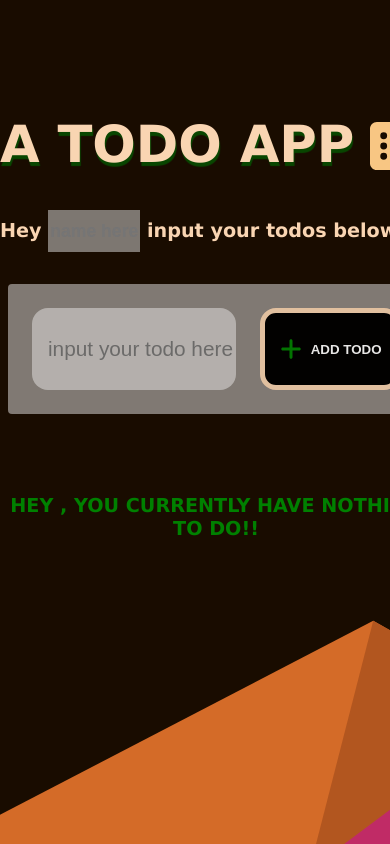
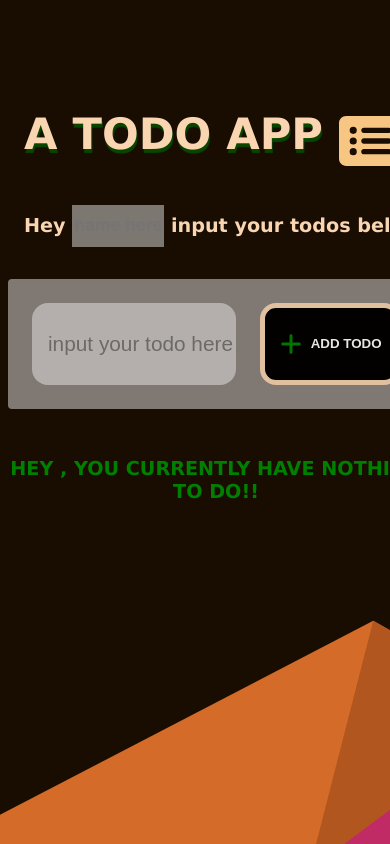
Before and after one commit to Oreolion/AppwithVue, a Vue app: page / in a window 390 px wide. Shown: the top 844 px of the page. Built offline with nearby package versions, Linux system fonts and the light colour scheme.

Commit message:
add css styles

```diff
--- a/src/components/Todo.vue
+++ b/src/components/Todo.vue
@@ -197,6 +197,7 @@ export default {
   gap: 1rem;
   white-space: nowrap;
   max-width: 27rem;
+  font-size: 3rem;
 }
 
 p {
@@ -226,7 +227,7 @@ p input[placeholder] {
 .container h1 + p {
   color: #f9d5b2;
   margin-bottom: 2rem;
-  max-width: 25rem;
+  max-width: 26rem;
   white-space: nowrap;
 
 }
@@ -272,7 +273,7 @@ main p {
   display: flex;
   flex-direction: row;
   gap: 1.5rem;
-  margin-bottom: 5rem;
+  margin-bottom: 3rem;
   padding: 1.5rem;
   background-color: rgba(255, 255, 255, 0.5);
   opacity: 0.9;
@@ -386,7 +387,7 @@ main p {
 .list-enter-from,
 .list-leave-to {
   opacity: 0;
-  transform: translateY(-30px);
+  transform: translateX(-50px);
 }
 
 .list-leave-active {
@@ -402,8 +403,15 @@ main p {
     max-width: 28rem;
   }
 
+  .container h1 {
+    font-size: 2.7rem;
+  }
+  .container h1 + p {
+  max-width: 24rem;
+}
+
   main h1 {
-    font-size: 2.4rem;
+    font-size: 2.1rem;
   }
 
   .todo__section .todo__item button {
```
